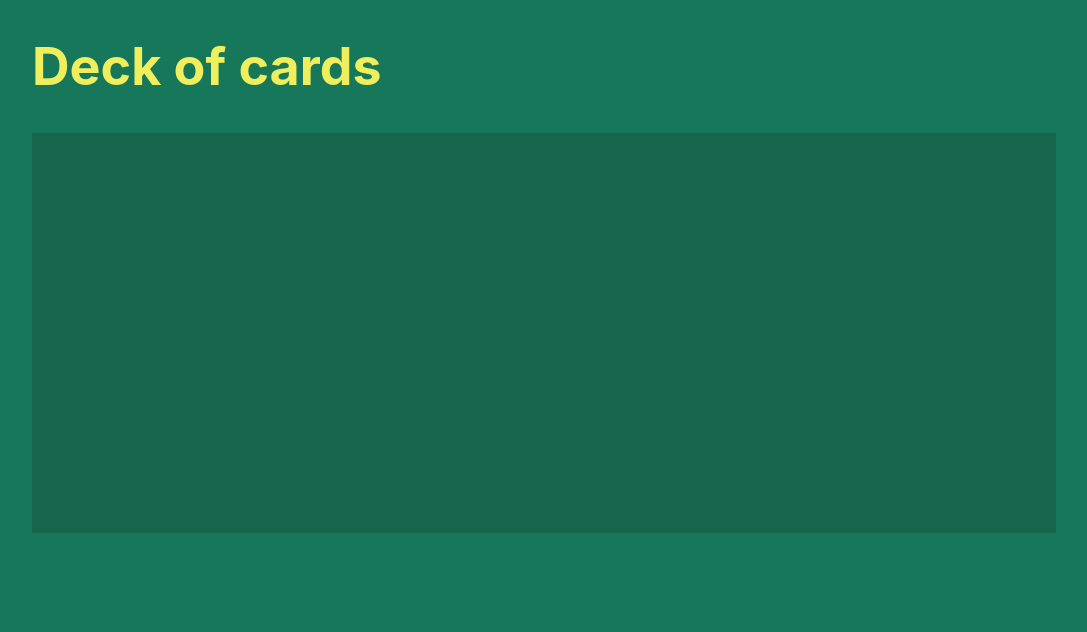
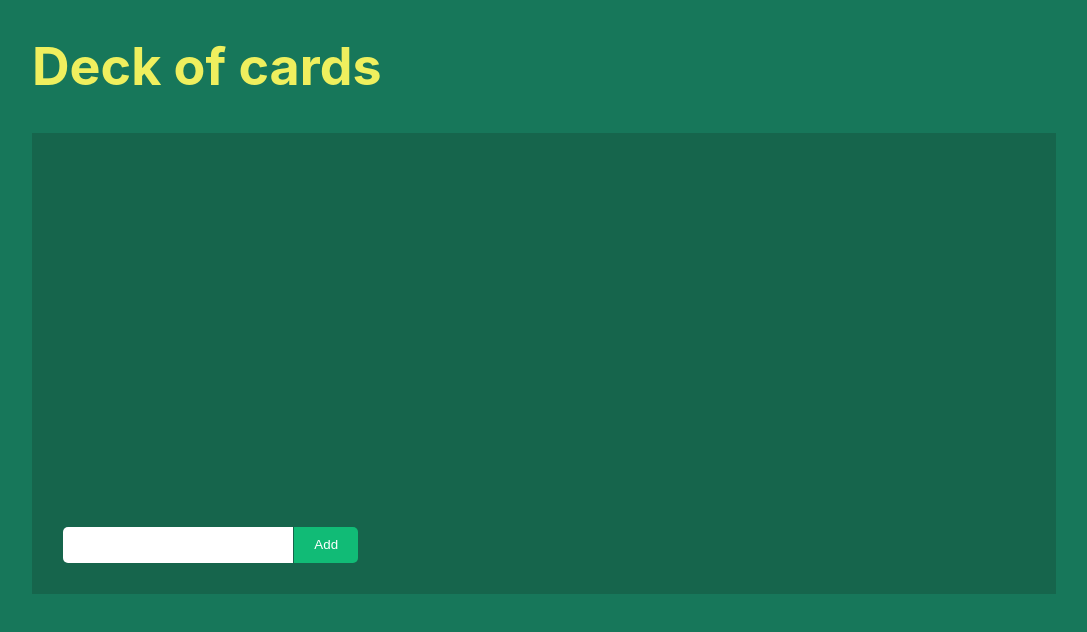
Before and after one commit to luancardosolc/react-deck-of-cards, a React (Create React App) app: page /deck/new in a window 1280 px wide. Shown: the top 632 px of the page, without its empty margins (96-1183 px from the left). Built offline with nearby package versions, Linux system fonts and the light colour scheme.

Commit message:
Styling the inputs and buttons

```diff
--- a/src/App.css
+++ b/src/App.css
@@ -25,4 +25,42 @@ h1 {
 .table {
   background-color: #16654c;
   min-height: 50vh;
+  display: flex;
+  padding: 3%;
 }
+
+.add_card {
+  align-self: flex-end;
+}
+
+input {
+  line-height: 2.5em;
+  border: none;
+  border-radius: 5px;
+  border-top-right-radius: 0;
+  border-bottom-right-radius: 0;
+  padding: 0.1em 2em;
+}
+
+button {
+  padding: 0.82em 1.5em;
+  background-color: #11bb76;
+  border: none;
+  text-decoration: none;
+  cursor: pointer;
+  border-radius: 5px;
+  border-top-left-radius: 0;
+  border-bottom-left-radius: 0;
+  color: white;
+  margin-left: 0.1em;
+  transition: 0.2s all;
+}
+
+button:hover {
+  background-color: #18de98;
+}
+
+button:active {
+  transform: scale(0.98);
+  box-shadow: 3px 2px 22px 1px rgba(0, 0, 0, 0.24);
+}
--- a/src/components/new-deck.tsx
+++ b/src/components/new-deck.tsx
@@ -7,7 +7,12 @@ function NewDeck() {
   return (
     <div>
       <h1>Deck of cards</h1>
-      <div className="table"></div>
+      <div className="table">
+        <div className="add_card">
+          <input type="text" />
+          <button>Add</button>
+        </div>
+      </div>
     </div>
   );
 }
```
